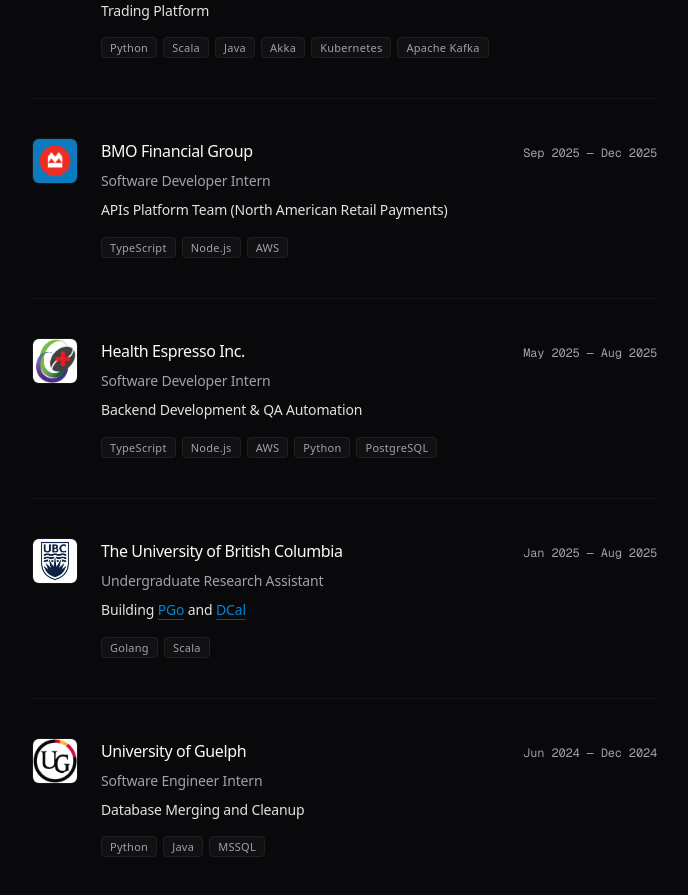
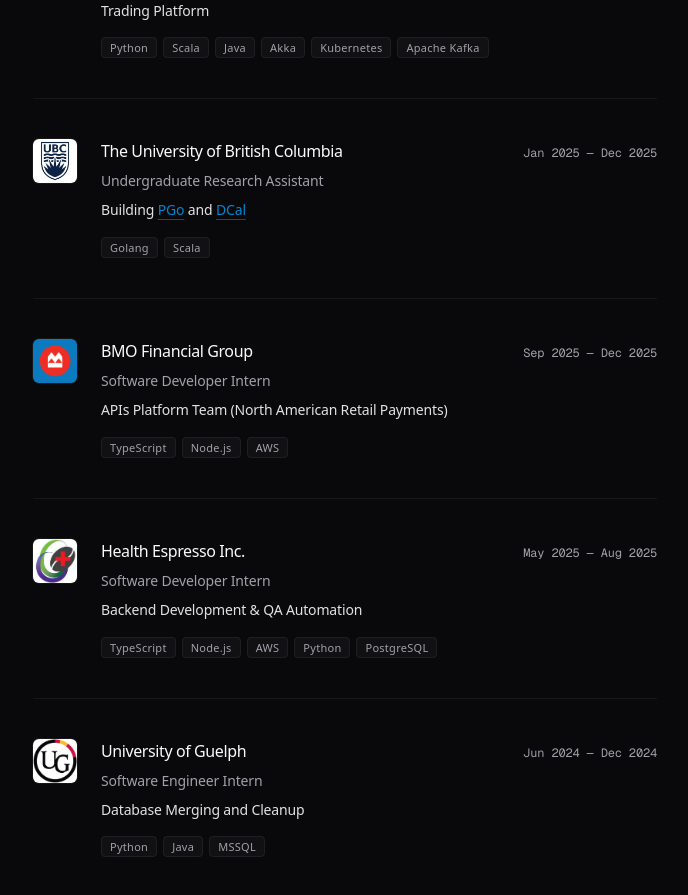
Before and after one commit to ProgrammedByHussain/my-portfolio, a Next.js app: page / in a window 1280 px wide. Shown: the part 800-1695 px from the top of the page, without its empty margins (295-983 px from the left). Built offline with nearby package versions, Linux system fonts and the light colour scheme.

Commit message:
refined exp

```diff
--- a/src/components/ExperienceSection.jsx
+++ b/src/components/ExperienceSection.jsx
@@ -32,31 +32,9 @@
       logo: "/BMO.jpeg",
     },
     {
-      company: "BMO Financial Group",
-      position: "Software Developer Intern",
-      period: "Sep 2025 — Dec 2025",
-      description: "APIs Platform Team (North American Retail Payments)",
-      technologies: ["TypeScript", "Node.js", "AWS"],
-      logo: "/BMO.jpeg",
-    },
-    {
-      company: "Health Espresso Inc.",
-      position: "Software Developer Intern",
-      period: "May 2025 — Aug 2025",
-      description: "Backend Development & QA Automation",
-      technologies: [
-        "TypeScript",
-        "Node.js",
-        "AWS",
-        "Python",
-        "PostgreSQL",
-      ],
-      logo: "/HE.jpeg",
-    },
-    {
       company: "The University of British Columbia",
       position: "Undergraduate Research Assistant",
-      period: "Jan 2025 — Aug 2025",
+      period: "Jan 2025 — Dec 2025",
       description: (
         <>
           Building{" "}
@@ -81,6 +59,22 @@
       ),
       technologies: ["Golang", "Scala"],
       logo: "/UBC.jpg",
+    },
+    {
+      company: "BMO Financial Group",
+      position: "Software Developer Intern",
+      period: "Sep 2025 — Dec 2025",
+      description: "APIs Platform Team (North American Retail Payments)",
+      technologies: ["TypeScript", "Node.js", "AWS"],
+      logo: "/BMO.jpeg",
+    },
+    {
+      company: "Health Espresso Inc.",
+      position: "Software Developer Intern",
+      period: "May 2025 — Aug 2025",
+      description: "Backend Development & QA Automation",
+      technologies: ["TypeScript", "Node.js", "AWS", "Python", "PostgreSQL"],
+      logo: "/HE.jpeg",
     },
     {
       company: "University of Guelph",
```
